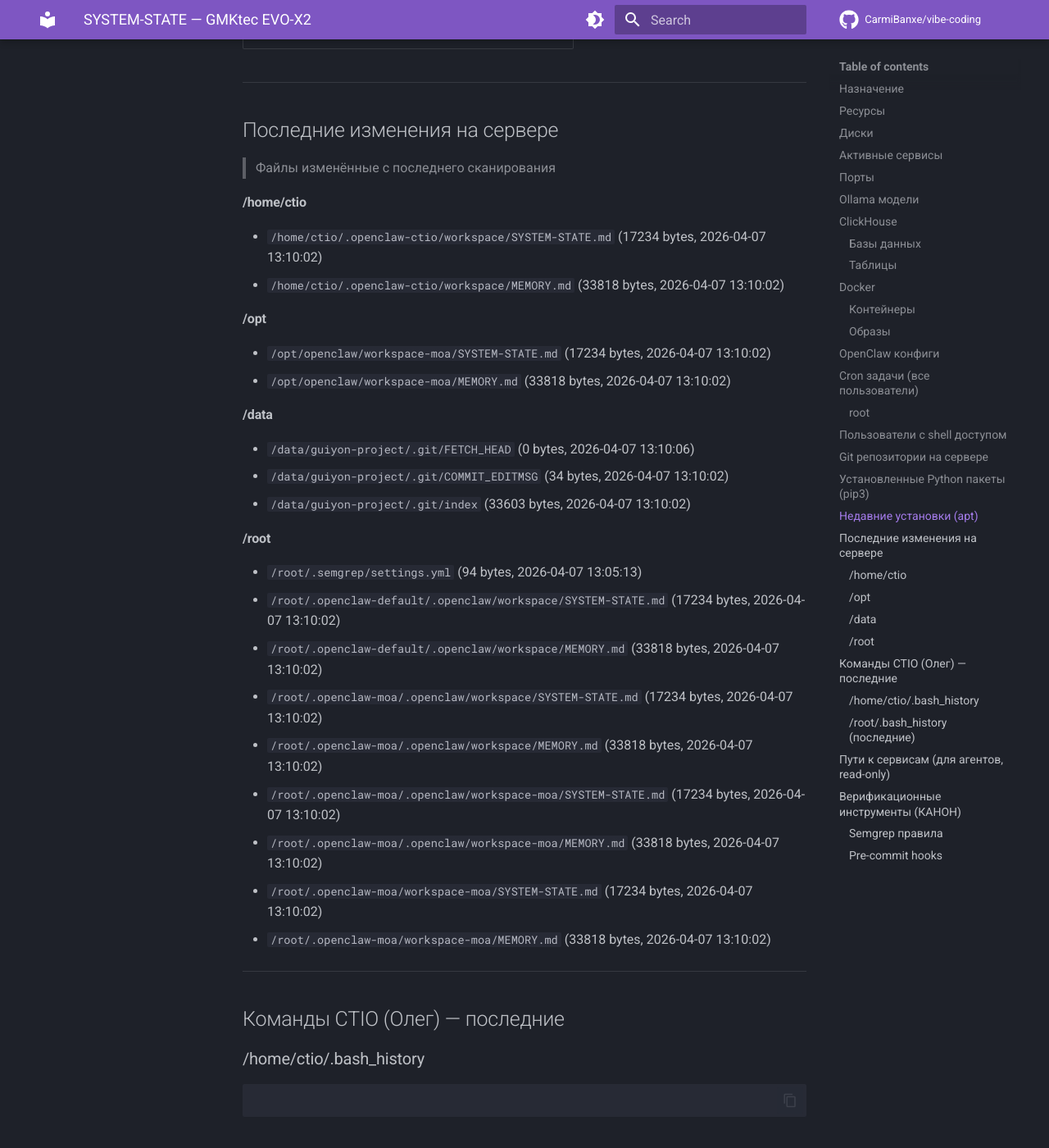
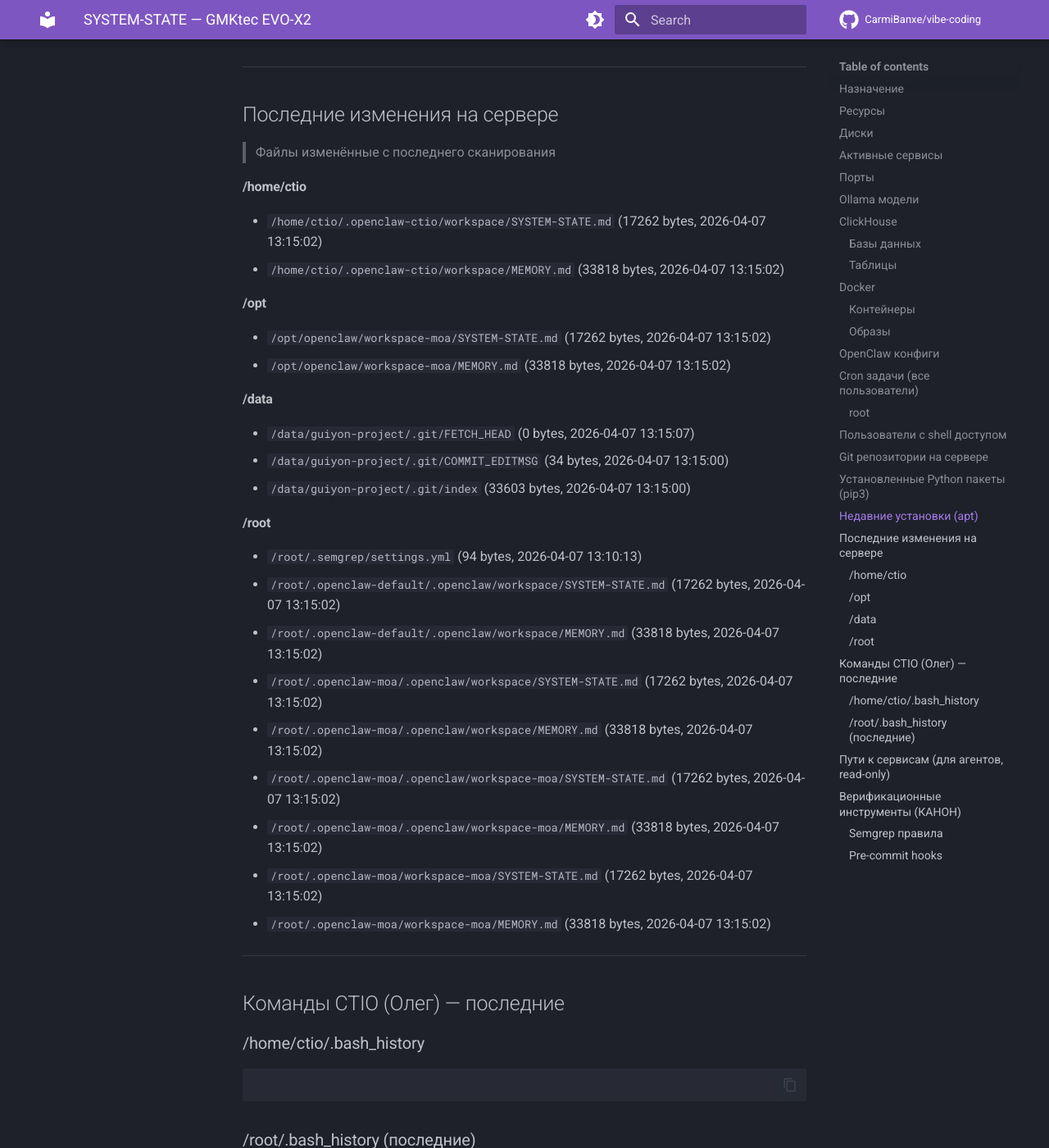
Before and after one commit to CarmiBanxe/vibe-coding, an MkDocs documentation site: the page built from docs/SYSTEM-STATE.md, in a window 1280 px wide and 1400 px high, scrolled down 14063 px. Shown: the whole window at 82% size. Built offline with MkDocs 1.6.1 and Material for MkDocs 9.7.7, drawn with Linux system fonts in a browser that asks for light colours; comment, search, counter and statistics services are not loaded; some of the changed text lies outside the part shown.

Commit message:
auto: SYSTEM-STATE v2 update (2026-04-07 13:15 CEST)

```diff
--- a/docs/SYSTEM-STATE.md
+++ b/docs/SYSTEM-STATE.md
@@ -1,6 +1,6 @@
 # SYSTEM-STATE — GMKtec EVO-X2
 > Автоматически обновляется каждые 5 минут
-> Последнее сканирование: 2026-04-07 13:10 CEST
+> Последнее сканирование: 2026-04-07 13:15 CEST
 > Источник: ctio-watcher.sh v2 (cron)
 
 ## Назначение
@@ -239,7 +238,7 @@
 | kyb-app | ghcr.io/ballerine-io/kyb-app:dev | Up 4 days | 0.0.0.0:5201->80/tcp, [::]:5201->80/tcp |
 | workflows-dashboard | ghcr.io/ballerine-io/workflows-dashboard:dev | Up 4 days | 0.0.0.0:5200->80/tcp, [::]:5200->80/tcp |
 | backoffice | ghcr.io/ballerine-io/backoffice:dev | Up 4 days | 0.0.0.0:5137->80/tcp, [::]:5137->80/tcp |
-| workflow-service | ghcr.io/ballerine-io/workflows-service:dev | Up 10 seconds | 0.0.0.0:3000->3000/tcp, [::]:3000->3000/tcp |
+| workflow-service | ghcr.io/ballerine-io/workflows-service:dev | Up 2 seconds | 0.0.0.0:3000->3000/tcp, [::]:3000->3000/tcp |
 | jube.webapi | jube.app | Up 5 days (healthy) | 127.0.0.1:5001->5001/tcp |
 | jube.jobs | jube.app | Up 4 days (healthy) | 5001/tcp |
 | postgres | postgres:17 | Up 15 hours | 0.0.0.0:5432->5432/tcp, [::]:5432->5432/tcp, 127.0.0.1:15432->5432/tcp |
@@ -254,8 +253,8 @@
 | marble-src-marble-frontend:latest | 757MB |
 | marble-src-marble-backend:latest | 255MB |
 | andreysenov/firebase-tools:latest | 1.47GB |
+| <none>:<none> | 646MB |
 | jube.app:latest | 646MB |
-| <none>:<none> | 646MB |
 | mongo:8 | 950MB |
 | postgis/postgis:17-3.5 | 637MB |
 | postgres:17 | 453MB |
@@ -385,28 +384,28 @@
 
 
 #### /home/ctio
-- `/home/ctio/.openclaw-ctio/workspace/SYSTEM-STATE.md` (17234 bytes, 2026-04-07 13:10:02)
-- `/home/ctio/.openclaw-ctio/workspace/MEMORY.md` (33818 bytes, 2026-04-07 13:10:02)
+- `/home/ctio/.openclaw-ctio/workspace/SYSTEM-STATE.md` (17262 bytes, 2026-04-07 13:15:02)
+- `/home/ctio/.openclaw-ctio/workspace/MEMORY.md` (33818 bytes, 2026-04-07 13:15:02)
 
 #### /opt
-- `/opt/openclaw/workspace-moa/SYSTEM-STATE.md` (17234 bytes, 2026-04-07 13:10:02)
-- `/opt/openclaw/workspace-moa/MEMORY.md` (33818 bytes, 2026-04-07 13:10:02)
+- `/opt/openclaw/workspace-moa/SYSTEM-STATE.md` (17262 bytes, 2026-04-07 13:15:02)
+- `/opt/openclaw/workspace-moa/MEMORY.md` (33818 bytes, 2026-04-07 13:15:02)
 
 #### /data
-- `/data/guiyon-project/.git/FETCH_HEAD` (0 bytes, 2026-04-07 13:10:06)
-- `/data/guiyon-project/.git/COMMIT_EDITMSG` (34 bytes, 2026-04-07 13:10:02)
-- `/data/guiyon-project/.git/index` (33603 bytes, 2026-04-07 13:10:02)
+- `/data/guiyon-project/.git/FETCH_HEAD` (0 bytes, 2026-04-07 13:15:07)
+- `/data/guiyon-project/.git/COMMIT_EDITMSG` (34 bytes, 2026-04-07 13:15:00)
+- `/data/guiyon-project/.git/index` (33603 bytes, 2026-04-07 13:15:00)
 
 #### /root
-- `/root/.semgrep/settings.yml` (94 bytes, 2026-04-07 13:05:13)
-- `/root/.openclaw-default/.openclaw/workspace/SYSTEM-STATE.md` (17234 bytes, 2026-04-07 13:10:02)
-- `/root/.openclaw-default/.openclaw/workspace/MEMORY.md` (33818 bytes, 2026-04-07 13:10:02)
-- `/root/.openclaw-moa/.openclaw/workspace/SYSTEM-STATE.md` (17234 bytes, 2026-04-07 13:10:02)
-- `/root/.openclaw-moa/.openclaw/workspace/MEMORY.md` (33818 bytes, 2026-04-07 13:10:02)
-- `/root/.openclaw-moa/.openclaw/workspace-moa/SYSTEM-STATE.md` (17234 bytes, 2026-04-07 13:10:02)
-- `/root/.openclaw-moa/.openclaw/workspace-moa/MEMORY.md` (33818 bytes, 2026-04-07 13:10:02)
-- `/root/.openclaw-moa/workspace-moa/SYSTEM-STATE.md` (17234 bytes, 2026-04-07 13:10:02)
-- `/root/.openclaw-moa/workspace-moa/MEMORY.md` (33818 bytes, 2026-04-07 13:10:02)
+- `/root/.semgrep/settings.yml` (94 bytes, 2026-04-07 13:10:13)
+- `/root/.openclaw-default/.openclaw/workspace/SYSTEM-STATE.md` (17262 bytes, 2026-04-07 13:15:02)
+- `/root/.openclaw-default/.openclaw/workspace/MEMORY.md` (33818 bytes, 2026-04-07 13:15:02)
+- `/root/.openclaw-moa/.openclaw/workspace/SYSTEM-STATE.md` (17262 bytes, 2026-04-07 13:15:02)
+- `/root/.openclaw-moa/.openclaw/workspace/MEMORY.md` (33818 bytes, 2026-04-07 13:15:02)
+- `/root/.openclaw-moa/.openclaw/workspace-moa/SYSTEM-STATE.md` (17262 bytes, 2026-04-07 13:15:02)
+- `/root/.openclaw-moa/.openclaw/workspace-moa/MEMORY.md` (33818 bytes, 2026-04-07 13:15:02)
+- `/root/.openclaw-moa/workspace-moa/SYSTEM-STATE.md` (17262 bytes, 2026-04-07 13:15:02)
+- `/root/.openclaw-moa/workspace-moa/MEMORY.md` (33818 bytes, 2026-04-07 13:15:02)
 
 ---
 
```
Also changed, not shown: other parts of docs/SYSTEM-STATE.md (+3 -4 lines).
